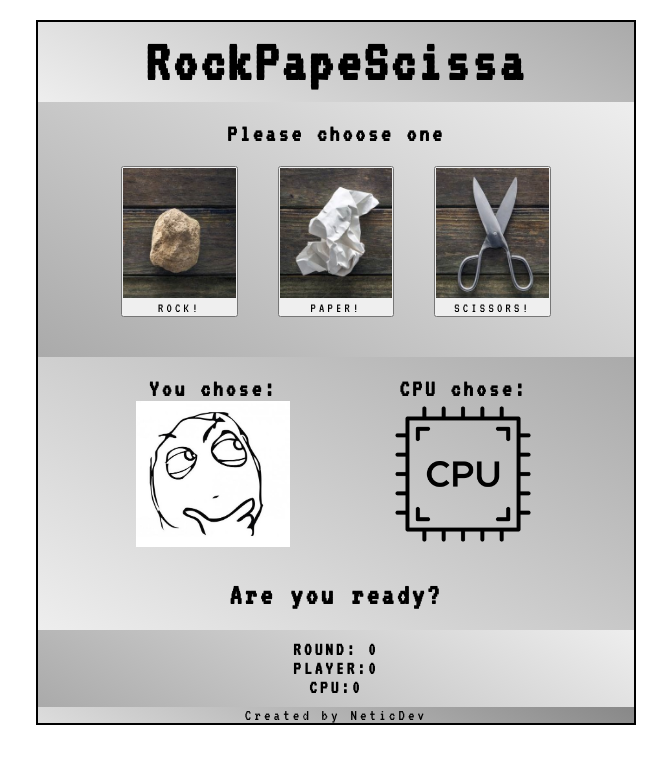
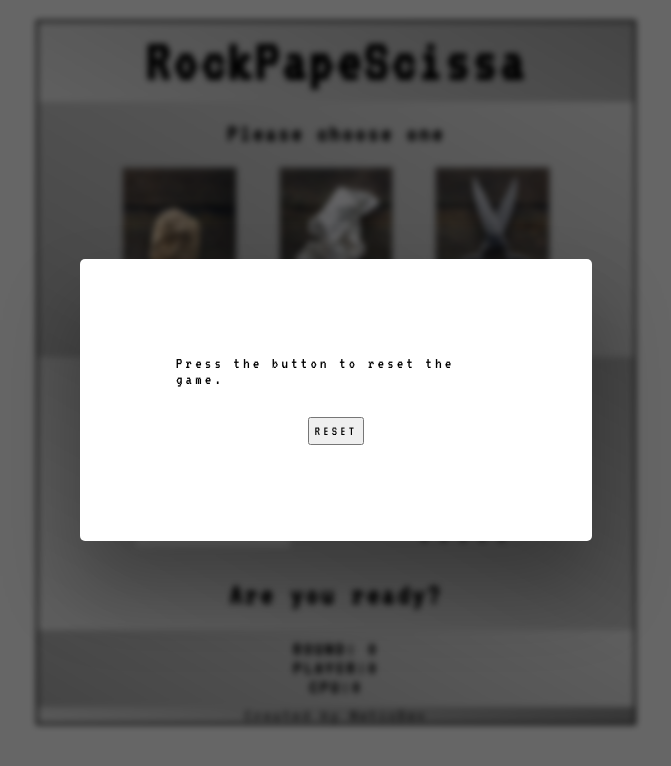
Before and after one commit to NeticDev/RockPapeScissa, a plain HTML site: page index.html in a window 1280 px wide. Shown: the whole page, without its empty margins (304-975 px from the left). Drawn offline with Linux system fonts and the light colour scheme.

Commit message:
mini changes

```diff
--- a/index.html
+++ b/index.html
@@ -101,6 +101,11 @@
 
       <section class="made--by"><p>Created by NeticDev</p></section>
     </div>
+    <div class="reset--window">
+      <p class="reset--text">Press the button to reset the game.</p>
+      <button class="reset--button">RESET</button>
+    </div>
+    <div class="overlay"></div>
     <script src="script.js"></script>
   </body>
 </html>
--- a/script.js
+++ b/script.js
@@ -4,6 +4,7 @@
 const btnRock = document.querySelector(".btn-rock");
 const btnPaper = document.querySelector(".btn-paper");
 const btnScissors = document.querySelector(".btn-scissors");
+const btnReset = document.querySelector(".reset--button");
 
 const playerImg = document.getElementById("player--image");
 const cpuImg = document.getElementById("cpu--image");
@@ -131,3 +132,9 @@ btnScissors.addEventListener("click", function () {
     document.querySelector(".result--text").textContent = "Draw!";
   }
 });
+
+btnReset.addEventListener("click", function () {
+  round = 0;
+  scorePlayer = 0;
+  scoreCpu = 0;
+});
--- a/style.css
+++ b/style.css
@@ -128,3 +128,37 @@ h2 {
 .hidden {
   display: none;
 }
+
+.reset--window {
+  display: flex;
+  flex-flow: column;
+  align-items: center;
+  position: absolute;
+  top: 50%;
+  left: 50%;
+  transform: translate(-50%, -50%);
+  width: 40%;
+
+  background-color: white;
+  padding: 6rem;
+  border-radius: 5px;
+  box-shadow: 0 3rem 5rem rgba(0, 0, 0, 0.3);
+  z-index: 10;
+}
+
+.reset--button {
+  text-align: center;
+  margin-top: 30px;
+  padding: 5px;
+}
+
+.overlay {
+  position: absolute;
+  top: 0;
+  left: 0;
+  width: 100%;
+  height: 100%;
+  background-color: rgba(0, 0, 0, 0.6);
+  backdrop-filter: blur(3px);
+  z-index: 5;
+}
```
